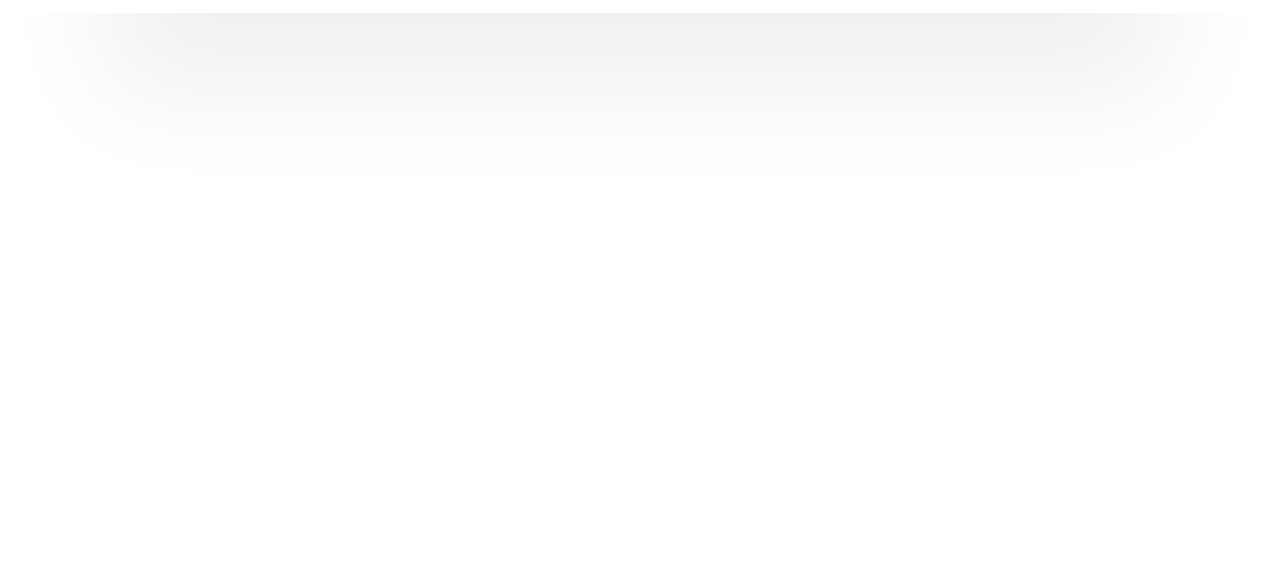
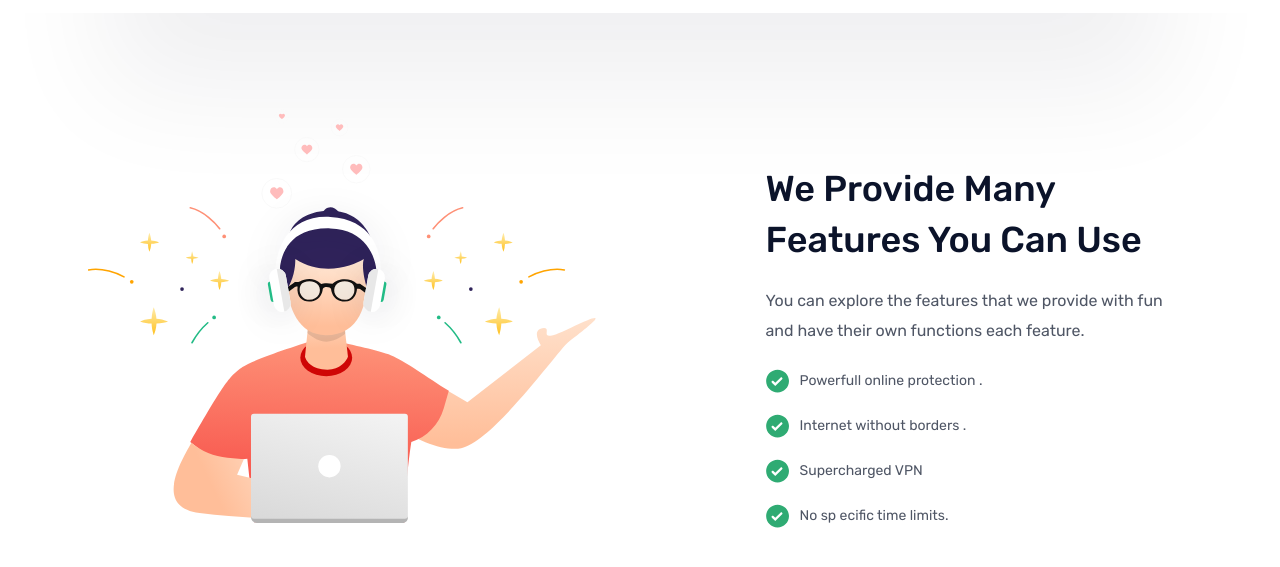
Before and after one commit to TrungEm/tailwind-project-01, a website: page public/index.html in a window 1280 px wide. Shown: the part 787-1354 px from the top of the page. Drawn offline with Linux system fonts and the light colour scheme.

Commit message:
Làm phần Features

```diff
--- a/public/index.html
+++ b/public/index.html
@@ -135,6 +135,74 @@
                     </div>
                 </div>
             </header>
+
+            <!-- Features -->
+            <div class="flex justify-between mt-24 mx-auto w-[1105px]">
+                <img
+                    src="./imgs/Illustration 2.svg"
+                    alt=""
+                    class="w-[508.12px] h-[414.71px] object-cover"
+                />
+                <div class="w-[427px] mt-[54px]">
+                    <h2 class="heading">
+                        We Provide Many Features You Can Use
+                    </h2>
+                    <p class="desc">
+                        You can explore the features that we provide with fun
+                        and have their own functions each feature.
+                    </p>
+                    <div class="mt-5">
+                        <div class="flex items-center">
+                            <img
+                                src="./imgs/icon-tick.svg"
+                                alt="icon-tick"
+                                class="w-6 h-6"
+                            />
+                            <p
+                                class="ml-[10px] font-normal text-sm leading-[2.14] text-[#4F5665]"
+                            >
+                                Powerfull online protection .
+                            </p>
+                        </div>
+                        <div class="flex items-center mt-[15px]">
+                            <img
+                                src="./imgs/icon-tick.svg"
+                                alt="icon-tick"
+                                class="w-6 h-6"
+                            />
+                            <p
+                                class="ml-[10px] font-normal text-sm leading-[2.14] text-[#4F5665]"
+                            >
+                                Internet without borders .
+                            </p>
+                        </div>
+                        <div class="flex items-center mt-[15px]">
+                            <img
+                                src="./imgs/icon-tick.svg"
+                                alt="icon-tick"
+                                class="w-6 h-6"
+                            />
+                            <p
+                                class="ml-[10px] font-normal text-sm leading-[2.14] text-[#4F5665]"
+                            >
+                                Supercharged VPN
+                            </p>
+                        </div>
+                        <div class="flex items-center mt-[15px]">
+                            <img
+                                src="./imgs/icon-tick.svg"
+                                alt="icon-tick"
+                                class="w-6 h-6"
+                            />
+                            <p
+                                class="ml-[10px] font-normal text-sm leading-[2.14] text-[#4F5665]"
+                            >
+                                No sp ecific time limits.
+                            </p>
+                        </div>
+                    </div>
+                </div>
+            </div>
         </div>
     </body>
 </html>
--- a/src/tailwind.css
+++ b/src/tailwind.css
@@ -6,6 +6,16 @@
 :root {
     --primary-color: #f53838;
     --bg-pseudo: rgba(245, 56, 56, 0.35);
+}
+
+@layer base {
+    .heading {
+        @apply font-medium text-[#0B132A] text-4xl leading-[1.43];
+    }
+
+    .desc {
+        @apply font-normal text-base leading-[1.88] text-[#4F5665] mt-5;
+    }
 }
 
 @layer components {
```
Also changed, not shown: public/css/tailwind.css, public/imgs/Illustration 2.svg (added), public/imgs/icon-tick.svg (added).
